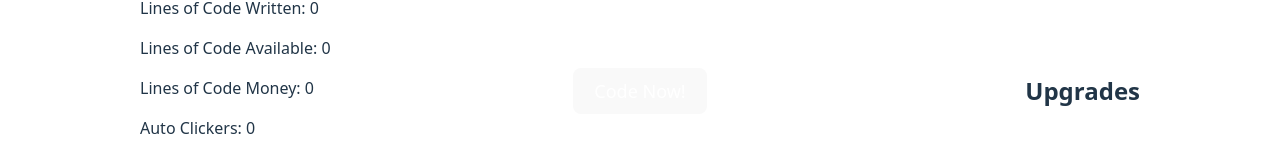
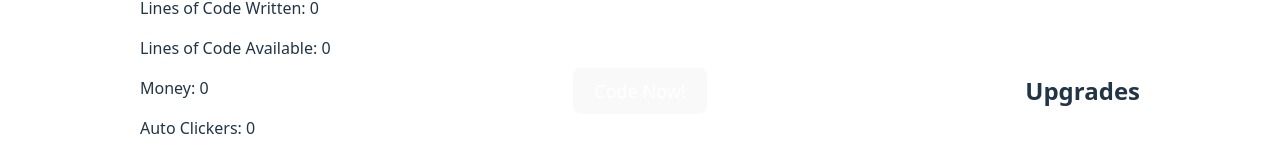
Before and after one commit to Aitaneuh/CodeCorp, a React (Vite) app: page / in a window 1280 px wide. Shown: the part 355-515 px from the top of the page. Built offline with nearby package versions, Linux system fonts and the light colour scheme.

Commit message:
nothing to say... xD

```diff
--- a/src/components/Stats.tsx
+++ b/src/components/Stats.tsx
@@ -11,7 +11,7 @@ const Stats: React.FC<StatsProps> = ({ linesOfCode, autoClickers, language, rese
             <h2>Stats</h2>
             <p>Lines of Code Written: {linesOfCode}</p>
             <p>Lines of Code Available: {linesOfCode}</p>
-            <p>Lines of Code Money: {linesOfCode}</p>
+            <p>Money: {linesOfCode}</p>
             <p>Auto Clickers: {autoClickers}</p>
             <p>Current Language: {language}</p>
             <br />
```
